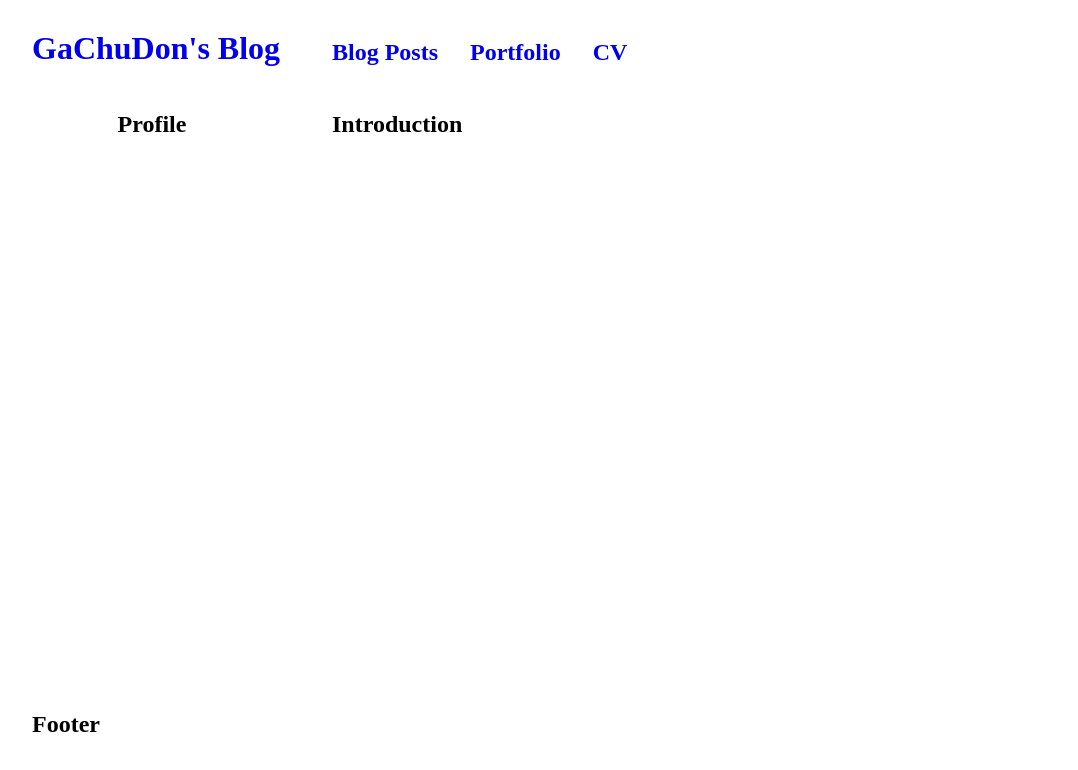
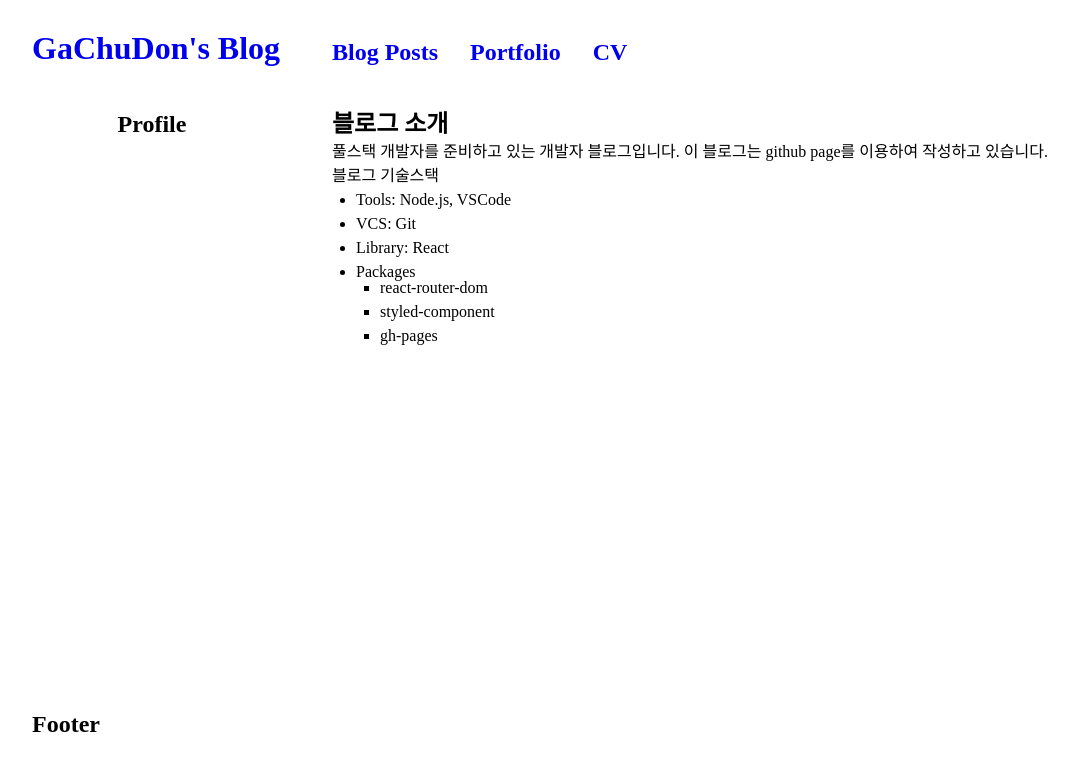
Before and after one commit to gachudon/gachudon.github.io, a React (Create React App) app in the folder my-blog/: page / in a window 1280 px wide. Shown: the top 770 px of the page, without its empty margins (8-1086 px from the left). Built offline with nearby package versions, Linux system fonts and the light colour scheme.

Commit message:
introduction page edited

```diff
--- a/my-blog/src/components/layout/css/layout.css
+++ b/my-blog/src/components/layout/css/layout.css
@@ -11,3 +11,13 @@ h2{
     font-size: 1.5rem;
     font-weight:bold;
 }
+
+p{
+    margin-top: 0.5rem;
+    margin-bottom: 0.5rem;
+}
+
+li{
+    margin-left: 1.5rem;
+    margin-bottom:0.5rem;
+}
--- a/my-blog/src/components/pages/Introduction.jsx
+++ b/my-blog/src/components/pages/Introduction.jsx
@@ -2,7 +2,27 @@ import React from "react";
 
 function Introduction(){
     return(
-        <h2>Introduction</h2>
+        <section>
+            <article>
+                <h2>블로그 소개</h2>
+                <p>
+                    풀스택 개발자를 준비하고 있는 개발자 블로그입니다. 이 블로그는 github page를 이용하여 작성하고 있습니다.
+                </p>
+                <p>블로그 기술스택</p>
+                <ul style={{'list-style-type':'disc'}}>
+                    <li>Tools: Node.js, VSCode</li>
+                    <li>VCS: Git</li>
+                    <li>Library: React</li>
+                    <li>Packages
+                        <ul style={{'list-style-type':'square'}}>
+                            <li>react-router-dom</li>
+                            <li>styled-component</li>
+                            <li>gh-pages</li>
+                        </ul>
+                    </li>
+                </ul>
+            </article>
+        </section>
     );
 }
 
```
